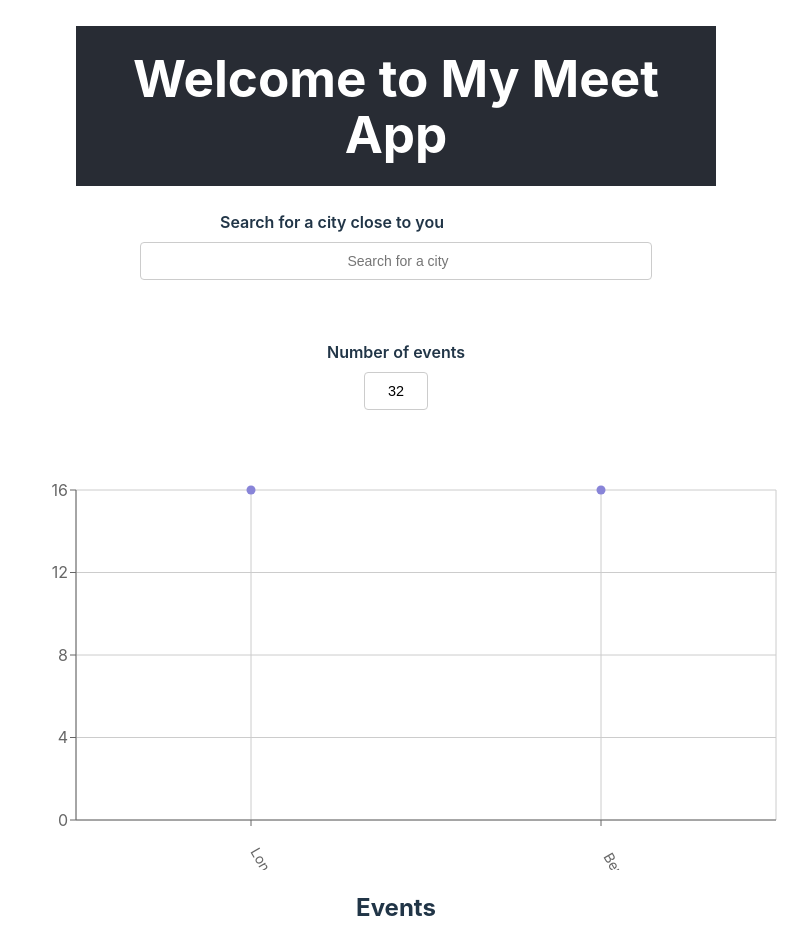
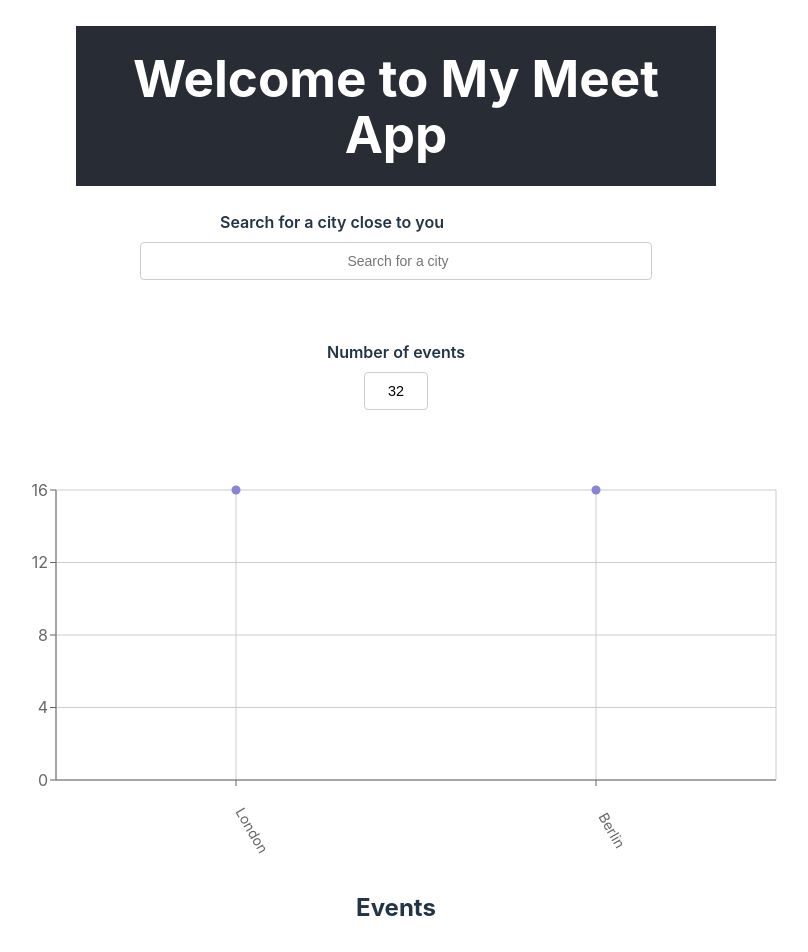
Before and after one commit to LindsellR/meet, a React (Vite) app: page / in a window 1280 px wide. Shown: the top 952 px of the page, without its empty margins (244-1052 px from the left). Built offline with nearby package versions, Linux system fonts and the light colour scheme; the HTML template or start-up script is replaced by a standard one.

Commit message:
Altered styling to fit labels

```diff
--- a/src/components/CityEventsChart.jsx
+++ b/src/components/CityEventsChart.jsx
@@ -19,7 +19,7 @@
   const getData = () => {
     const data = allLocations.map((location) => {
       const count = events.filter((event) => event.location === location).length
-      const city = location.split(', ')[0]
+      const city = location.split((/, | - /))[0]
       return { city, count }
     })
     return data
@@ -31,8 +31,8 @@
         margin={{
           top: 20,
           right: 20,
-          bottom: 20,
-          left: 20,
+          bottom: 60,
+          left: 0,
         }}
       >
         <CartesianGrid />
```
